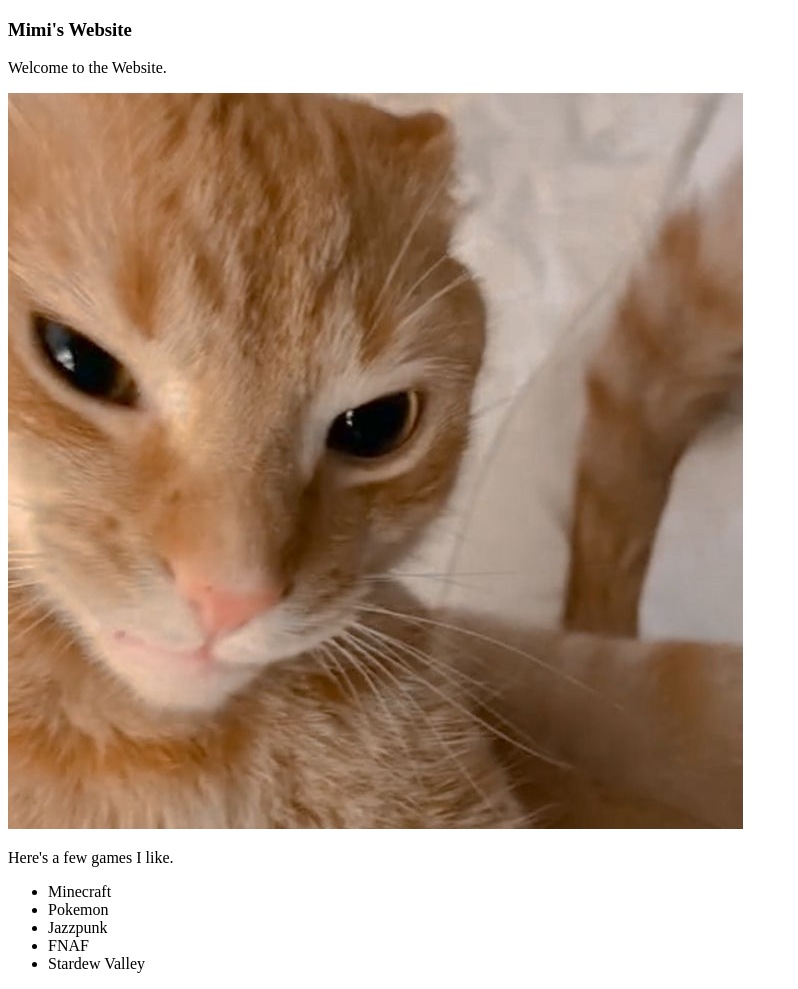
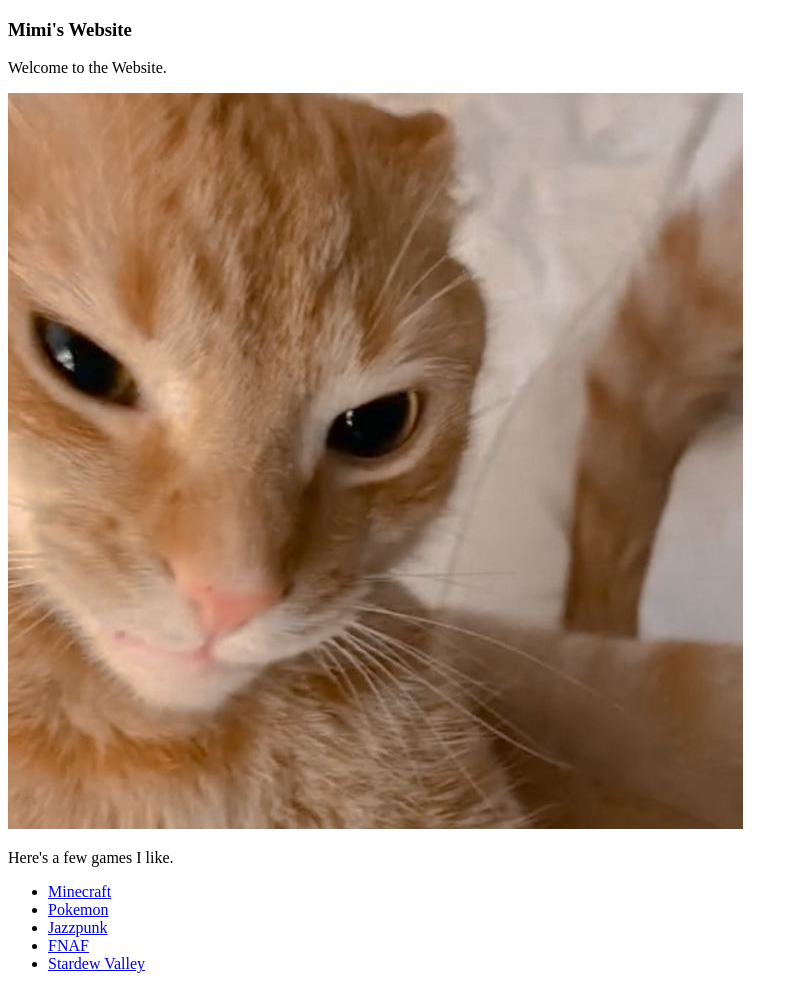
Before and after one commit to MimiVTo/sampleProject, a plain HTML site: page index.html in a window 1280 px wide. Shown: the whole page, without its empty margins (0-798 px from the left). Drawn offline with Linux system fonts and the light colour scheme.

Commit message:
New Update.

```diff
--- a/index.html
+++ b/index.html
@@ -17,11 +17,13 @@
     </p>
 
     <ul>
-        <li>Minecraft</li>
-        <li>Pokemon</li>
-        <li>Jazzpunk</li>
-        <li>FNAF</li>
-        <li>Stardew Valley</li>
+        <li><a href="https://www.minecraft.net/en-us">Minecraft</a></li>
+        <li><a href="https://www.pokemon.com/us">Pokemon</a></li>
+        <li><a href="https://www.google.com/url?sa=t&source=web&rct=j&opi=89978449&url=https://store.steampowered.com
+            /app/250260/Jazzpunk_Directors_Cut/&ved=2ahUKEwjB7bDSr_qHAxUADTQIHfpJKc4QFnoECB4QAQ&usg=AOvVaw1GYs0VHjFPhzxHSEiAtO5B">Jazzpunk</a></li>
+        <li><a href="https://www.google.com/url?sa=t&source=web&rct=j&opi=89978449&url=https://store.steampowered.com/app/2638370
+            /Five_Nights_at_Freddys_Into_the_Pit/&ved=2ahUKEwiY9OeLsPqHAxXwOTQIHXkjHSQQFnoECEsQAQ&usg=AOvVaw3TceackPEINEBIvkd9Gtxl">FNAF</a></li>
+        <li><a href="https://www.stardewvalley.net">Stardew Valley</a></li>
     </ul>
 
 </body>
```
